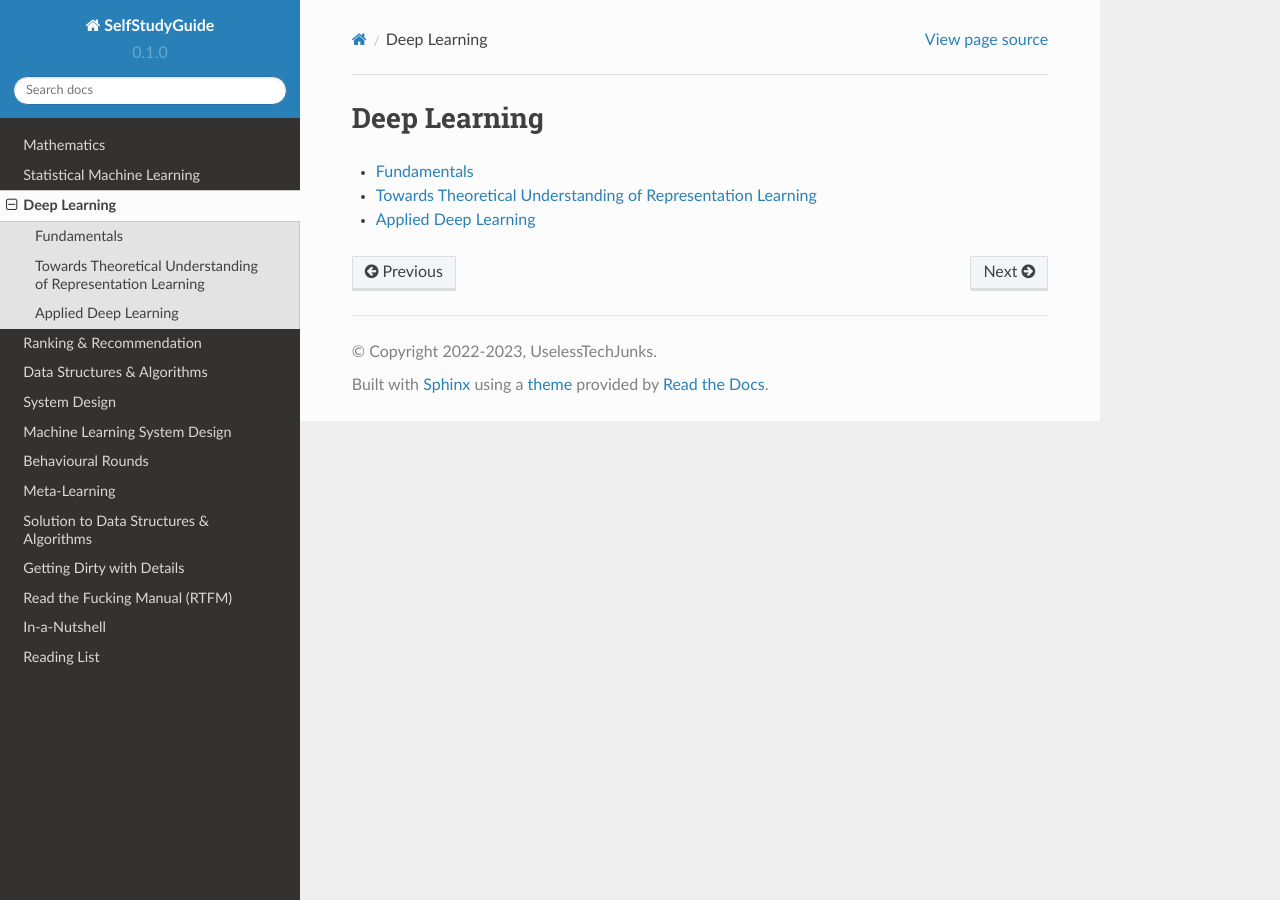
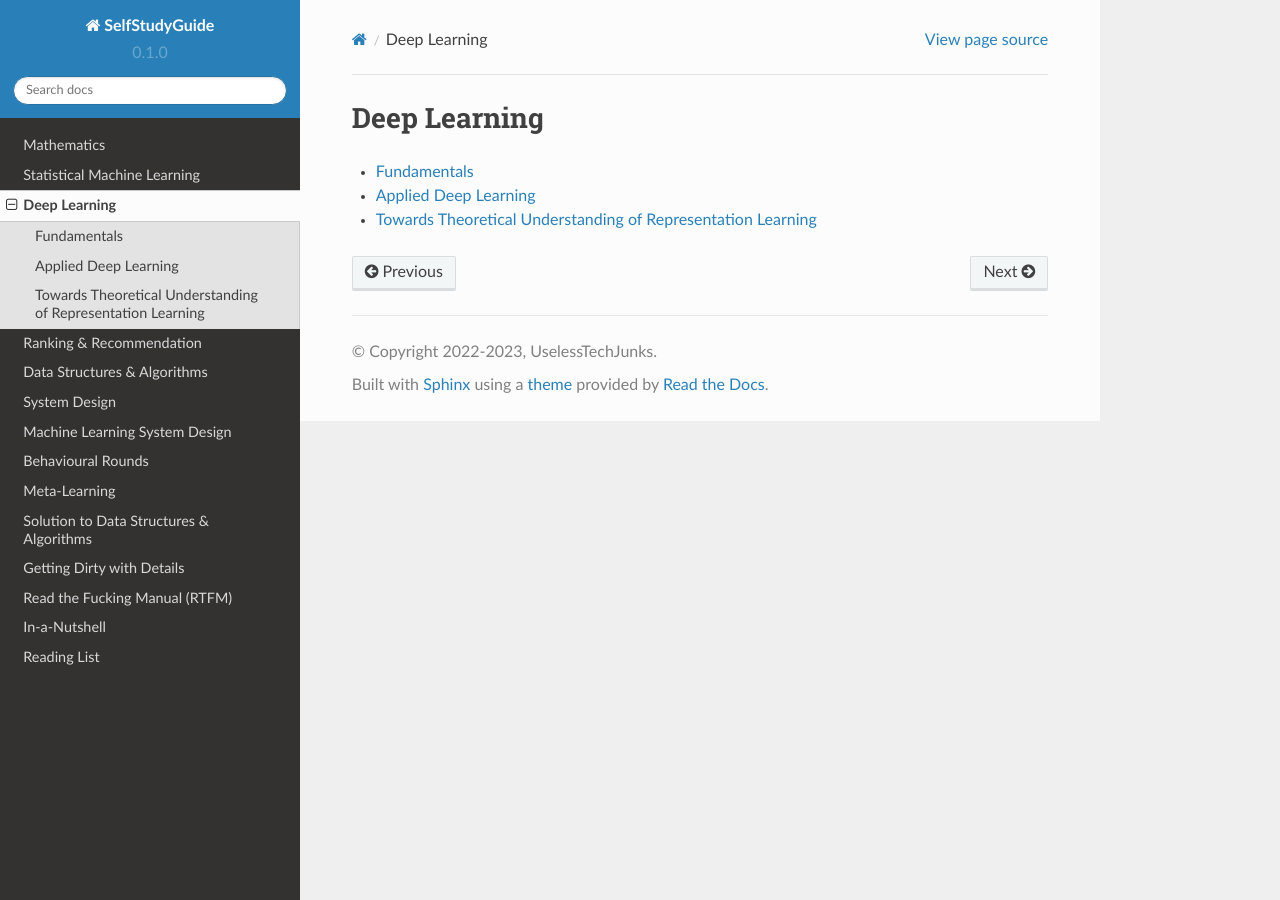
Before and after one commit to uselesstechjunks/leetcode, a Sphinx documentation site: the page built from docs/source/dl/index.rst, in a window 1280 px wide. Built offline with Sphinx 7.4.7 and the Read the Docs theme 2.0.0, drawn with Linux system fonts in a browser that asks for light colours; pages that are not in the unit, such as notebooks, are missing from menus.

```diff
--- a/docs/source/dl/index.rst
+++ b/docs/source/dl/index.rst
@@ -6,6 +6,6 @@ Deep Learning
 	:maxdepth: 1
 
 	basics
-	theory/index
 	application/index
 	advanced/index
+	theory/index
```
